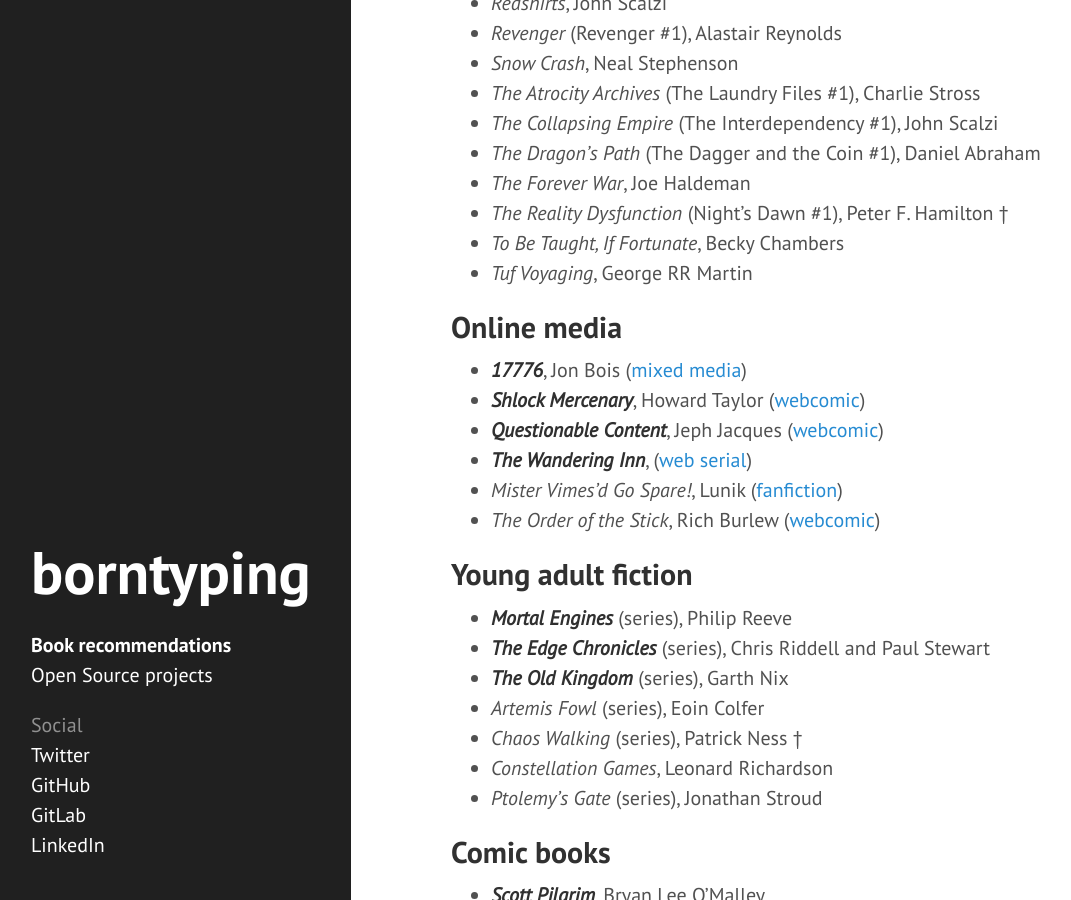
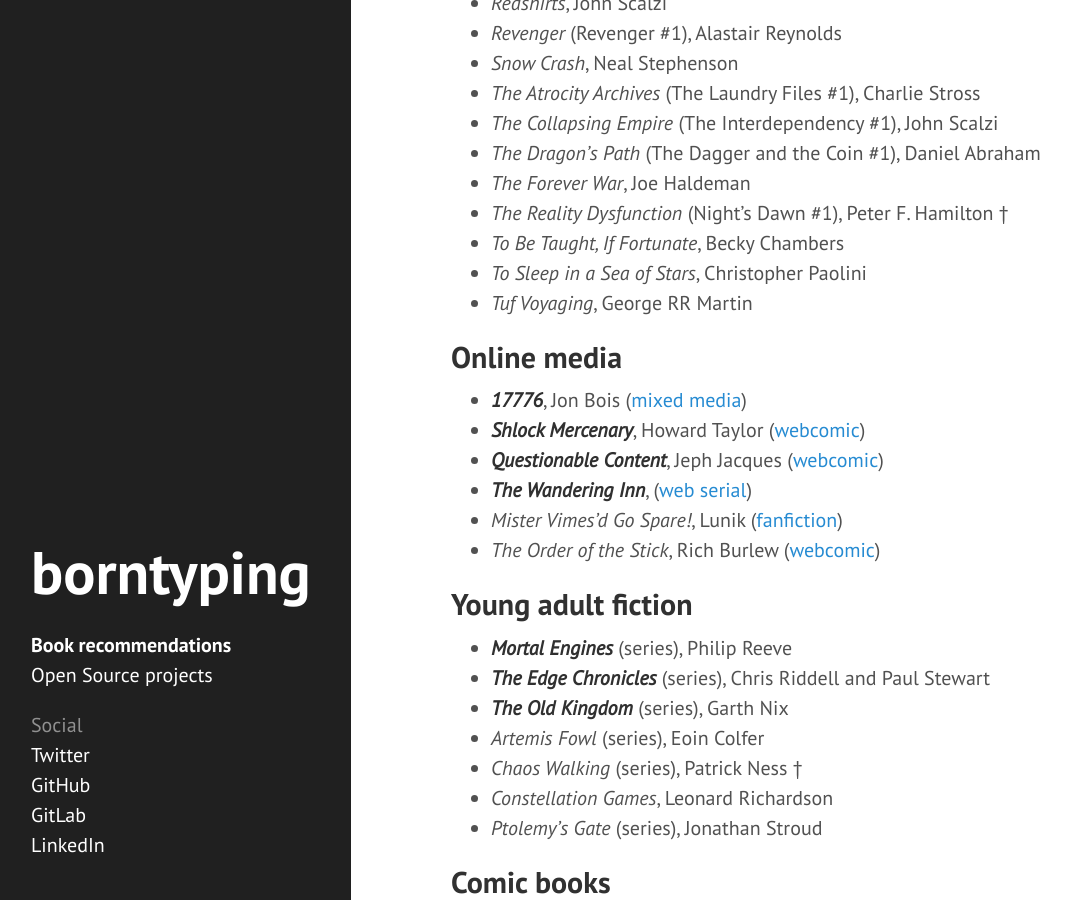
Before and after one commit to borntyping/borntyping.github.io, a Jekyll site: the page built from books.md, in a window 1280 px wide and 900 px high, scrolled down 1070 px. Shown: the whole window, without its empty margins (9-1080 px from the left). Built offline with Jekyll 4.4.1, drawn with Linux system fonts in a browser that asks for light colours.

Commit message:
Update books.md

```diff
--- a/books.md
+++ b/books.md
@@ -38,6 +38,7 @@
 - _The Forever War_, Joe Haldeman
 - _The Reality Dysfunction_ (Night's Dawn #1), Peter F. Hamilton †
 - _To Be Taught, If Fortunate_, Becky Chambers
+- _To Sleep in a Sea of Stars_, Christopher Paolini
 - _Tuf Voyaging_, George RR Martin
 
 ## Online media
```
